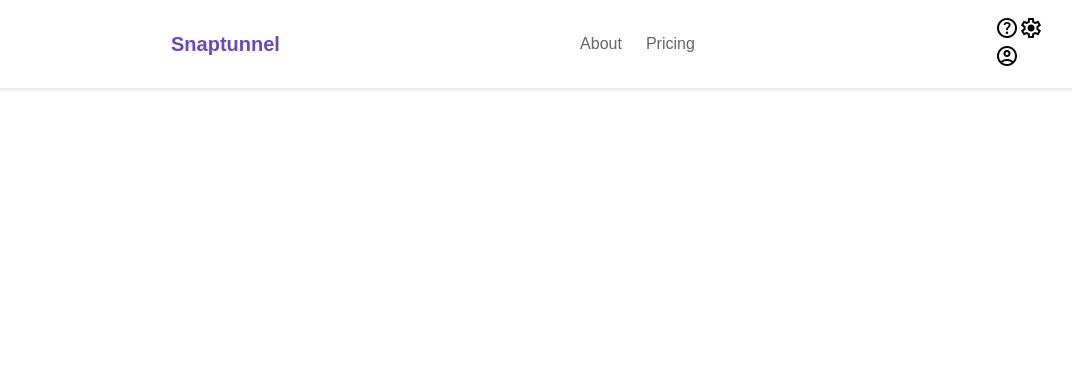
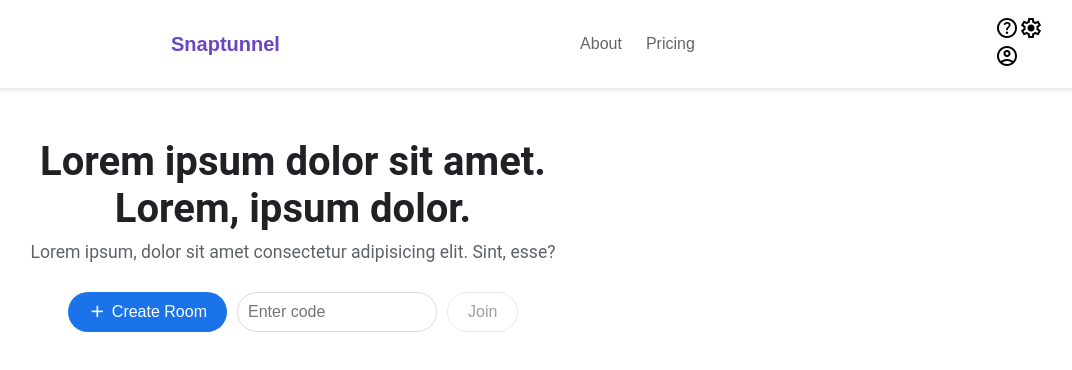
Before and after one commit to shashwat-deep/SnapTunnel, a React (Vite) app: page / in a window 1280 px wide. Shown: the top 370 px of the page, without its empty margins (37-1109 px from the left). Built offline with nearby package versions, Linux system fonts and the light colour scheme.

Commit message:
Create Room button added

```diff
--- a/src/components/home/main.css
+++ b/src/components/home/main.css
@@ -0,0 +1,127 @@
+/* Import Material Symbols for the icon */
+@import url('https://fonts.googleapis.com/css2?family=Material+Symbols+Outlined:wght@400&display=block');
+
+.main-window{
+    display: flex;
+}
+
+.main-container {
+    flex: 1;
+    text-align: center;
+    padding: 50px 20px;
+    font-family: 'Roboto', sans-serif;
+}
+
+.void_div{
+    flex: 1;
+}
+
+h1 {
+  font-size: 2.5em;
+  font-weight: 700;
+  color: #202124;
+  margin-bottom: 10px;
+}
+
+p {
+  font-size: 1.1em;
+  color: #5f6368;
+  margin-bottom: 30px;
+}
+
+.button-group {
+  display: flex;
+  justify-content: center;
+  gap: 10px;
+  align-items: center;
+}
+
+.new-meeting-btn {
+  background-color: #1a73e8;
+  color: white;
+  border: none;
+  border-radius: 20px;
+  padding: 10px 20px;
+  font-size: 1em;
+  cursor: pointer;
+  display: flex;
+  align-items: center;
+  gap: 5px;
+  transition: background-color 0.3s;
+}
+
+.new-meeting-btn:hover {
+  background-color: #1557b0;
+}
+
+.new-meeting-btn .material-symbols-outlined {
+  font-size: 1.2em;
+  vertical-align: middle;
+}
+
+.input-join {
+  display: flex;
+  align-items: center;
+  gap: 10px;
+}
+
+input {
+  padding: 10px;
+  font-size: 1em;
+  border: 1px solid #dadce0;
+  border-radius: 20px;
+  outline: none;
+  width: 200px;
+  transition: border-color 0.3s;
+}
+
+input:focus {
+  border-color: #1a73e8;
+}
+
+.join-btn {
+  background-color: #fff;
+  color: #5f6368;
+  border: 1px solid #dadce0;
+  border-radius: 20px;
+  padding: 10px 20px;
+  font-size: 1em;
+  cursor: pointer;
+  transition: all 0.3s;
+}
+
+.join-btn.active {
+  background-color: #1a73e8;
+  color: white;
+  border-color: #1a73e8;
+}
+
+.join-btn:hover:not(:disabled) {
+  background-color: #1557b0;
+  color: white;
+  border-color: #1557b0;
+}
+
+.join-btn:disabled {
+  cursor: not-allowed;
+  opacity: 0.6;
+}
+
+/* Ensure Material Symbols are styled correctly */
+.material-symbols-outlined {
+  font-family: 'Material Symbols Outlined';
+  font-weight: normal;
+  font-style: normal;
+  font-size: 24px;
+  display: inline-block;
+  line-height: 1;
+  text-transform: none;
+  letter-spacing: normal;
+  word-wrap: normal;
+  white-space: nowrap;
+  direction: ltr;
+  -webkit-font-smoothing: antialiased;
+  text-rendering: optimizeLegibility;
+  -moz-osx-font-smoothing: grayscale;
+  font-feature-settings: 'liga';
+}
--- a/src/components/home/main.tsx
+++ b/src/components/home/main.tsx
@@ -1,10 +1,49 @@
-import React from 'react';
+import React, { useState } from 'react';
 import './main.css';
 
 const Main: React.FC = () => {
+  const [code, setCode] = useState(''); // State for input value
+
+  const handleInputChange = (e: React.ChangeEvent<HTMLInputElement>) => {
+    setCode(e.target.value);
+  };
+
+  const handleJoinClick = () => {
+    // Handle join action (e.g., validate code and redirect)
+    if (code) {
+      alert(`Joining meeting with code: ${code}`);
+    }
+  };
+
   return (
-    <>
-    </>
+    <div className='main-window'>
+      <div className="main-container">
+        <h1>Lorem ipsum dolor sit amet.<br /> Lorem, ipsum dolor.</h1>
+        <p>Lorem ipsum, dolor sit amet consectetur adipisicing elit. Sint, esse?</p>
+        <div className="button-group">
+          <button className="new-meeting-btn">
+            <span className="material-symbols-outlined">add</span> Create Room
+          </button>
+          <div className="input-join">
+            <input
+              type="text"
+              value={code}
+              onChange={handleInputChange}
+              placeholder="Enter code"
+            />
+            <button
+              className={`join-btn ${code ? 'active' : ''}`}
+              onClick={handleJoinClick}
+              disabled={!code}
+            >
+              Join
+            </button>
+          </div>
+        </div>
+      </div>
+      <div className='void_div'>
+      </div>
+    </div>
   );
 };
 
```
